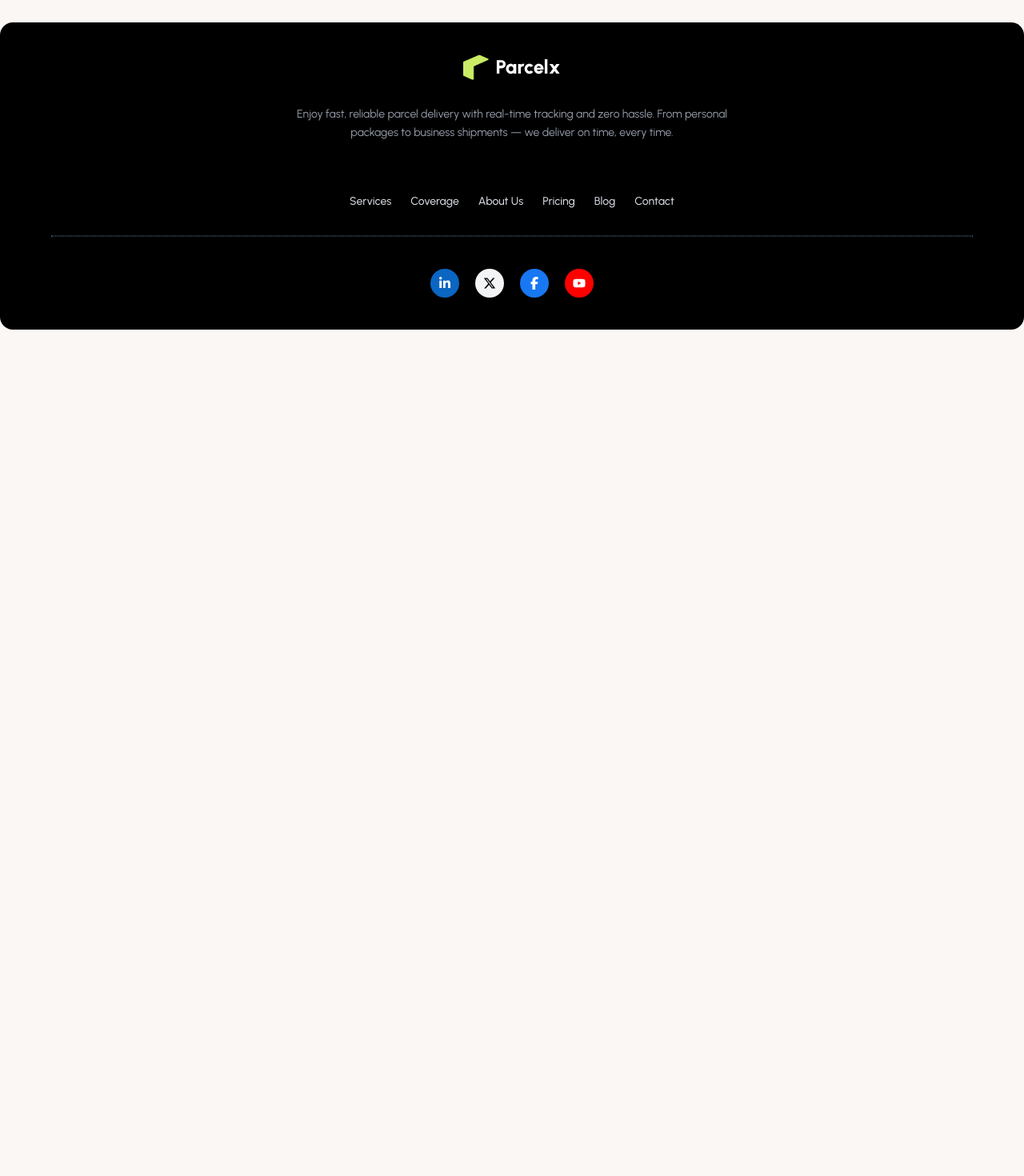
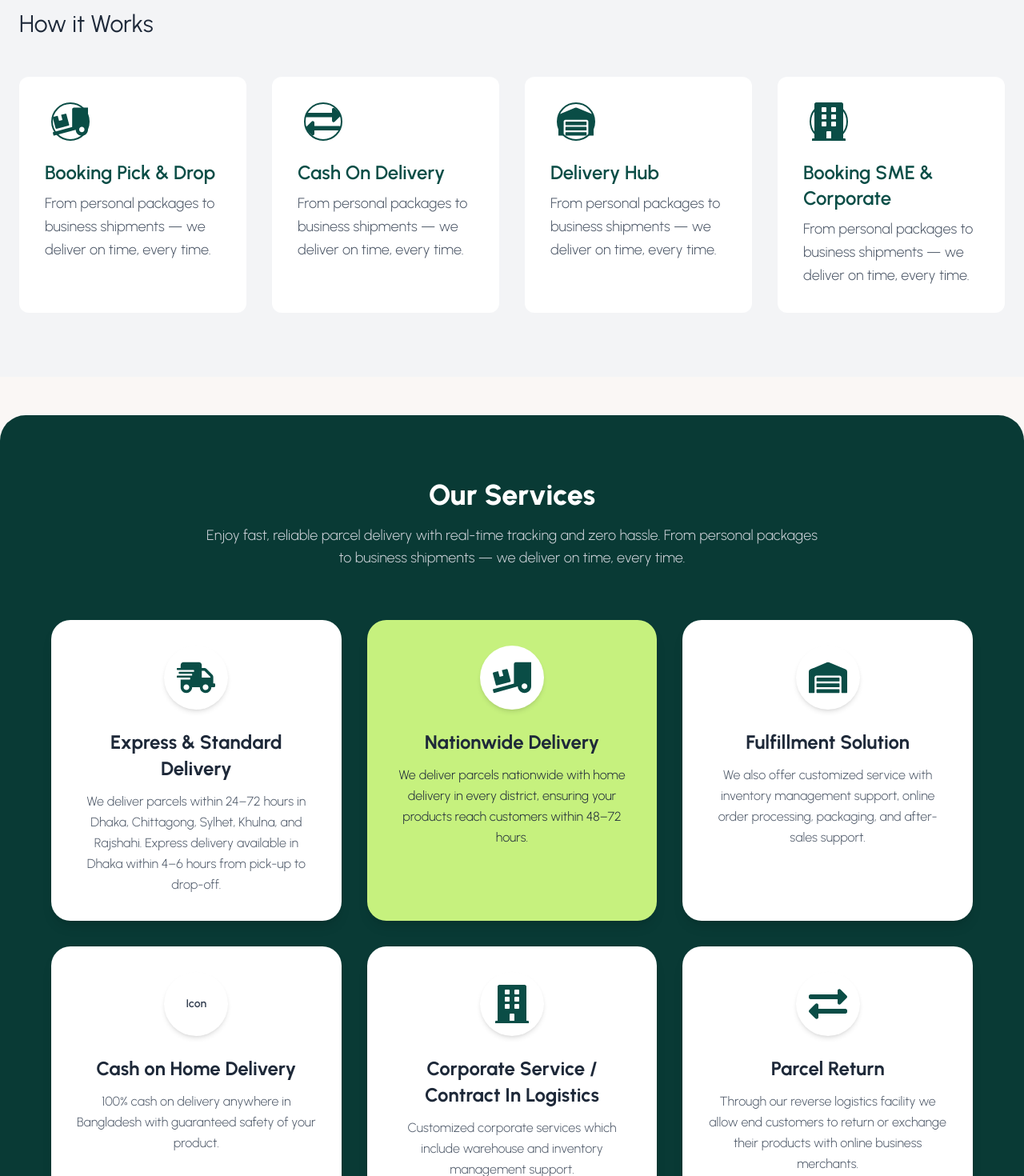
Before and after one commit to nomayen31/Parcelx-client-, a React (Vite) app: page / in a window 1280 px wide. Shown: the part 740-2210 px from the top of the page at 80% size. Before the commit the page ends 1152 px from the top, so only its background shows below. Built offline with nearby package versions, Linux system fonts and the light colour scheme.

Commit message:
ServicesSection, how it works section done

```diff
--- a/src/Pages/Home/Banner/Banner.jsx
+++ b/src/Pages/Home/Banner/Banner.jsx
@@ -7,18 +7,15 @@ import bannerImage3  from '../../../../public/assets/banner/banner3.png';
 
 const Banner = () => {
   return (
-    <Carousel>
+    <Carousel autoPlay={true} infiniteLoop={true} showThumbs={false} className="mt-5">
       <div>
         <img src={bannerImage1} />
-        <p className="legend">Legend 1</p>
       </div>
       <div>
         <img src={bannerImage2} />
-        <p className="legend">Legend 2</p>
       </div>
       <div>
         <img src={bannerImage3} />
-        <p className="legend">Legend 3</p>
       </div>
     </Carousel>
   );
--- a/src/Pages/Home/Home/Home.jsx
+++ b/src/Pages/Home/Home/Home.jsx
@@ -1,10 +1,13 @@
-import React from 'react'
 import Banner from '../Banner/Banner'
+import HowItWorksSection from '../HowItWorksSection/HowItWorksSection'
+import ServicesSection from '../Services/ServicesSection'
 
 const Home = () => {
   return (
     <div>
       <Banner/>
+      <HowItWorksSection/>
+      <ServicesSection/>
     </div>
   )
 }
--- /dev/null
+++ b/src/Pages/Home/HowItWorksSection/HowItWorksCard.jsx
@@ -0,0 +1,29 @@
+import { FaTruckLoading, FaExchangeAlt, FaWarehouse, FaBuilding } from "react-icons/fa";
+
+const HowItWorksCard = ({ title, description }) => {
+  // Mapping titles to icons
+  const iconMap = {
+    "Booking Pick & Drop": <FaTruckLoading className="text-[#0a4d46] text-5xl" />,
+    "Cash On Delivery": <FaExchangeAlt className="text-[#0a4d46] text-5xl" />,
+    "Delivery Hub": <FaWarehouse className="text-[#0a4d46] text-5xl" />,
+    "Booking SME & Corporate": <FaBuilding className="text-[#0a4d46] text-5xl" />,
+  };
+
+  return (
+    <div className="bg-white rounded-xl p-8 text-left h-full flex flex-col items-start transition-all duration-300 hover:shadow-lg">
+      <div className="mb-6">
+        <div className="w-16 h-12 flex items-center justify-center">
+          <div className="w-12 h-12 border-2 border-[#0a4d46] rounded-full flex items-center justify-center">
+            {iconMap[title] || <span className="text-sm font-semibold text-gray-700">Icon</span>}
+          </div>
+        </div>
+      </div>
+      <h3 className="text-2xl font-semibold text-[#0a4d46] mb-2">{title}</h3>
+      <p className="text-lg text-gray-600 leading-relaxed font-light">
+        {description}
+      </p>
+    </div>
+  );
+};
+
+export default HowItWorksCard;
--- /dev/null
+++ b/src/Pages/Home/HowItWorksSection/HowItWorksSection.jsx
@@ -0,0 +1,47 @@
+// HowItWorksSection.jsx
+
+import HowItWorksCard from "./HowItWorksCard";
+
+const HowItWorksSection = () => {
+  const services = [
+    {
+      title: "Booking Pick & Drop",
+      description:
+        "From personal packages to business shipments — we deliver on time, every time.",
+    },
+    {
+      title: "Cash On Delivery",
+      description:
+        "From personal packages to business shipments — we deliver on time, every time.",
+    },
+    {
+      title: "Delivery Hub",
+      description:
+        "From personal packages to business shipments — we deliver on time, every time.",
+    },
+    {
+      title: "Booking SME & Corporate",
+      description:
+        "From personal packages to business shipments — we deliver on time, every time.",
+    },
+  ];
+
+  return (
+    // Apply a light gray background to the entire section container
+    <section className="bg-gray-100 py-20 px-6">
+      <div className="max-w-7xl mx-auto">
+        {/* Adjusted text color and size to match image more closely */}
+        <h2 className="text-3xl font-normal text-gray-800 mb-12 text-left">How it Works</h2>
+
+        {/* Grid layout for the cards */}
+        <div className="grid grid-cols-1 sm:grid-cols-2 lg:grid-cols-4 gap-8">
+          {services.map((service, idx) => (
+            <HowItWorksCard key={idx} {...service} />
+          ))}
+        </div>
+      </div>
+    </section>
+  );
+};
+
+export default HowItWorksSection;
--- /dev/null
+++ b/src/Pages/Home/Services/ServiceCard.jsx
@@ -0,0 +1,35 @@
+import { FaTruckLoading, FaCashRegister, FaWarehouse, FaBuilding, FaExchangeAlt, FaShippingFast, FaMoneyBillWave } from "react-icons/fa";
+
+const ServiceCard = ({ title, description, highlight }) => {
+  const cardBgClass = highlight ? "bg-[#c6f17e]" : "bg-white";
+  const textColorClass = highlight ? "text-gray-800" : "text-gray-600";
+
+  const iconMap = {
+    "Express & Standard Delivery": <FaShippingFast className="text-[#0a4d46] text-5xl" />,
+    "Cash On Delivery": <FaMoneyBillWave className="text-[#0a4d46] text-5xl" />,
+    "Fulfillment Solution": <FaWarehouse className="text-[#0a4d46] text-5xl" />,
+    "Corporate Service / Contract In Logistics": <FaBuilding className="text-[#0a4d46] text-5xl" />,
+    "Parcel Return": <FaExchangeAlt className="text-[#0a4d46] text-5xl" />,
+    "Nationwide Delivery": <FaTruckLoading className="text-[#0a4d46] text-5xl" />,
+  };
+
+  return (
+    <div
+      className={`p-8 text-center rounded-3xl shadow-lg transition-transform transform hover:-translate-y-1 ${cardBgClass} h-full`}
+    >
+      <div className="flex justify-center mb-6">
+        <div className="w-20 h-20 bg-white rounded-full flex items-center justify-center shadow-md">
+          {iconMap[title] || <span className="text-sm font-semibold text-gray-700">Icon</span>}
+        </div>
+      </div>
+
+      <h3 className="text-2xl font-bold text-gray-800 mb-3 leading-snug">{title}</h3>
+
+      <p className={`text-base ${textColorClass} leading-relaxed font-light`}>
+        {description}
+      </p>
+    </div>
+  );
+};
+
+export default ServiceCard;
--- /dev/null
+++ b/src/Pages/Home/Services/ServicesSection.jsx
@@ -0,0 +1,56 @@
+import ServiceCard from "./ServiceCard";
+
+const servicesData = [
+  {
+    title: "Express & Standard Delivery",
+    description:
+      "We deliver parcels within 24–72 hours in Dhaka, Chittagong, Sylhet, Khulna, and Rajshahi. Express delivery available in Dhaka within 4–6 hours from pick-up to drop-off.",
+  },
+  {
+    title: "Nationwide Delivery",
+    description:
+      "We deliver parcels nationwide with home delivery in every district, ensuring your products reach customers within 48–72 hours.",
+    highlight: true,
+  },
+  {
+    title: "Fulfillment Solution",
+    description:
+      "We also offer customized service with inventory management support, online order processing, packaging, and after-sales support.",
+  },
+  {
+    title: "Cash on Home Delivery",
+    description:
+      "100% cash on delivery anywhere in Bangladesh with guaranteed safety of your product.",
+  },
+  {
+    title: "Corporate Service / Contract In Logistics",
+    description:
+      "Customized corporate services which include warehouse and inventory management support.",
+  },
+  {
+    title: "Parcel Return",
+    description:
+      "Through our reverse logistics facility we allow end customers to return or exchange their products with online business merchants.",
+  },
+];
+
+const ServicesSection = () => {
+  return (
+    <section className="bg-[#093a35] rounded-[2rem] py-20 px-6 mt-12 text-center text-white">
+      <div className="max-w-6xl mx-auto">
+        <h2 className="text-4xl font-extrabold mb-4">Our Services</h2>
+        <p className="text-lg text-gray-300 font-light mb-16 max-w-3xl mx-auto">
+          Enjoy fast, reliable parcel delivery with real-time tracking and zero hassle.
+          From personal packages to business shipments — we deliver on time, every time.
+        </p>
+        <div className="grid grid-cols-1 md:grid-cols-2 lg:grid-cols-3 gap-8">
+          {servicesData.map((service, idx) => (
+            <ServiceCard key={idx} {...service} />
+          ))}
+        </div>
+      </div>
+    </section>
+  );
+};
+
+export default ServicesSection;
```
